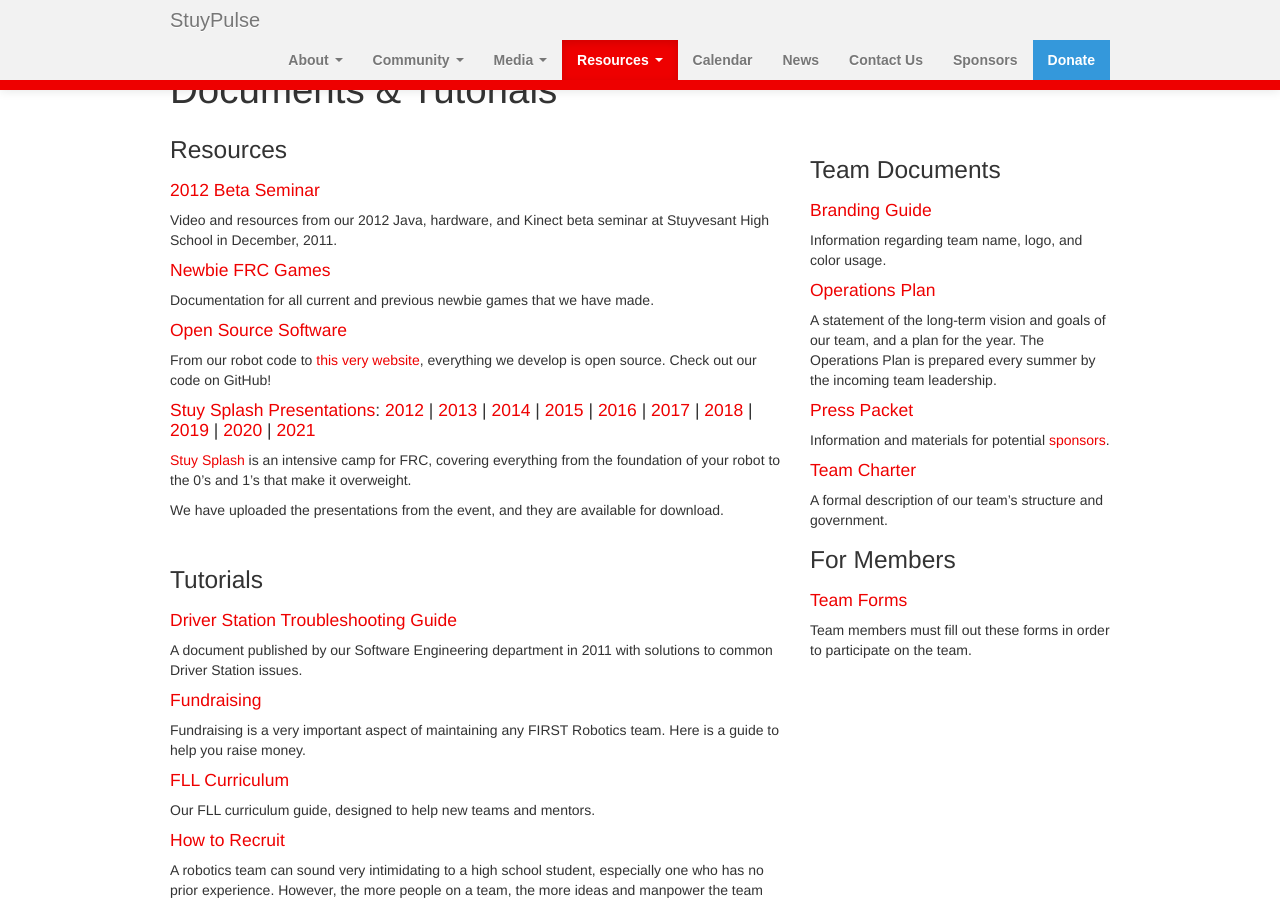
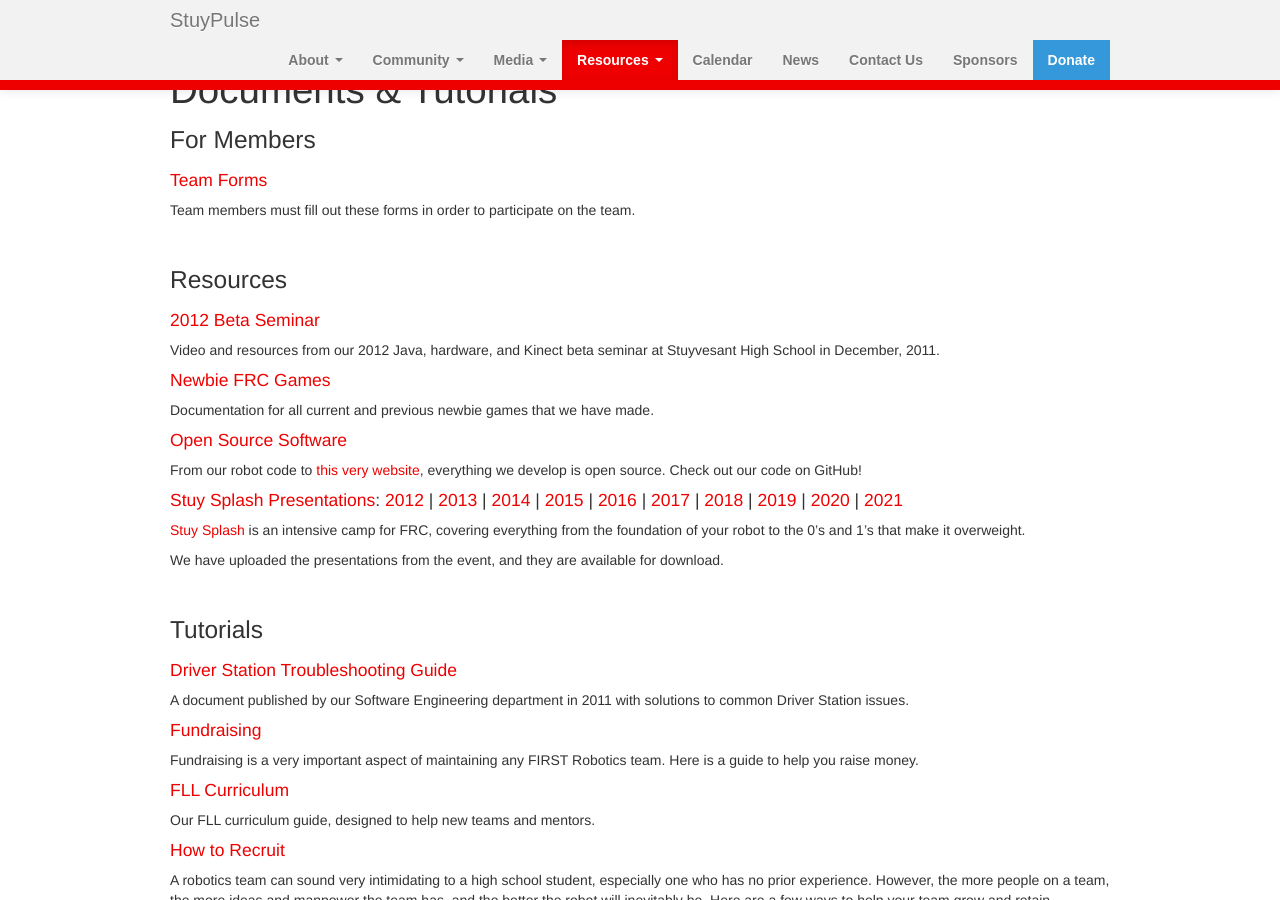
Before and after one commit to StuyPulse/team694.github.io, a Jekyll site: the page built from resources/index.md, in a window 1280 px wide and 900 px high. Built offline with Jekyll 4.4.1, drawn with Linux system fonts in a browser that asks for light colours; nearby versions of some CDN libraries.

Commit message:
Make team forms more prominent, add line breaks between sections

```diff
--- a/resources/index.md
+++ b/resources/index.md
@@ -3,9 +3,13 @@
 title: Documents &amp; Tutorials
 description: StuyPulse has many resources available, including source code, documents, and tutorials on a variety of subjects.
 ---
+### For Members
 
-<div class="row">
-<div markdown="1" class="span8">
+#### [Team Forms](/resources/forms/)
+
+Team members must fill out these forms in order to participate on the team.
+
+<br/>
 
 ### Resources
 
@@ -51,9 +55,6 @@
 
 Creating videos for or about your team can be fun or can very tedious. Whether your experience are one or the other is dependent on how you carry out all the parts of the video production process.
 
-</div>
-<div markdown="1" class="span4">
-
 <br/>
 
 ### Team Documents
@@ -73,12 +74,3 @@
 #### [Team Charter](https://charter.stuypulse.com)
 
 A formal description of our team's structure and government.
-
-### For Members
-
-#### [Team Forms](/resources/forms/)
-
-Team members must fill out these forms in order to participate on the team.
-
-</div>
-</div>
```
